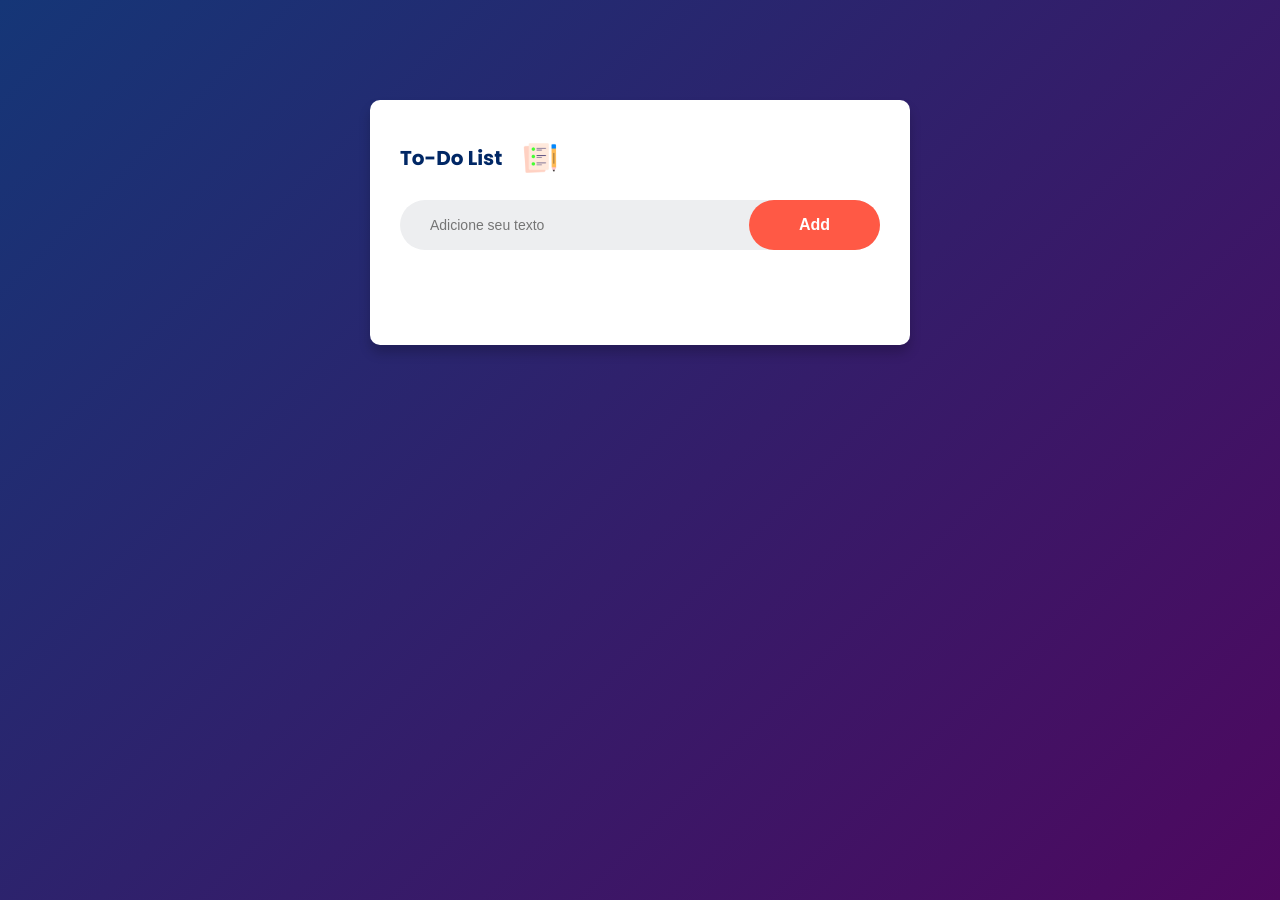
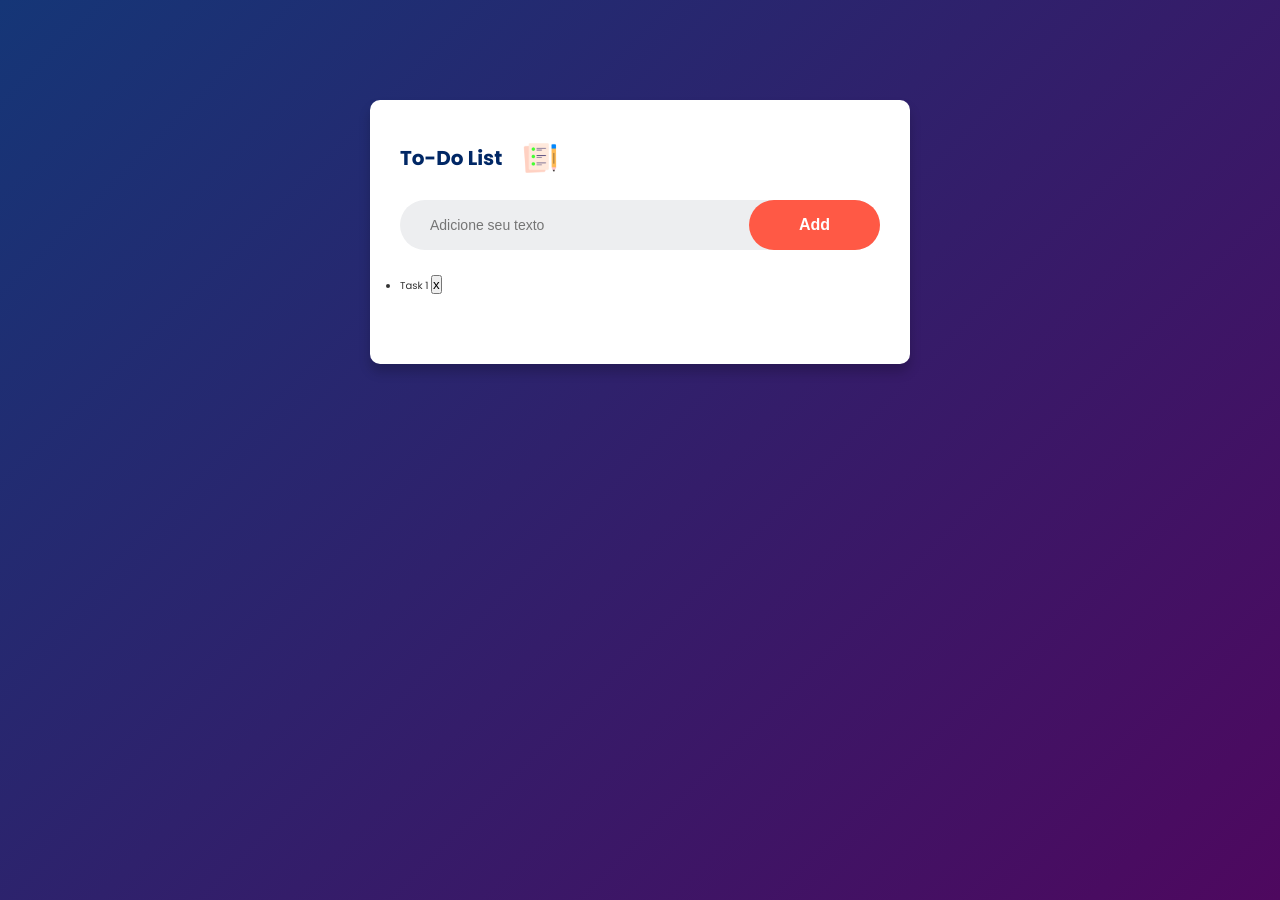
Before and after one commit to lucas-romeiro/30-days-beginners-project, a plain HTML site: page todo-list-app/index.html in a window 1280 px wide. Drawn offline with Linux system fonts and the light colour scheme.

Commit message:
feat(html): add task list with delete button functionality

```diff
--- a/todo-list-app/index.html
+++ b/todo-list-app/index.html
@@ -33,6 +33,13 @@
         />
         <button type="submit" class="btn--add-task">Add</button>
       </form>
+
+      <ul class="todo-app__list">
+        <li class="todo-app__task check">
+          Task 1
+          <button class="btn--delete">x</button>
+        </li>
+      </ul>
     </section>
   </body>
 </html>
```
